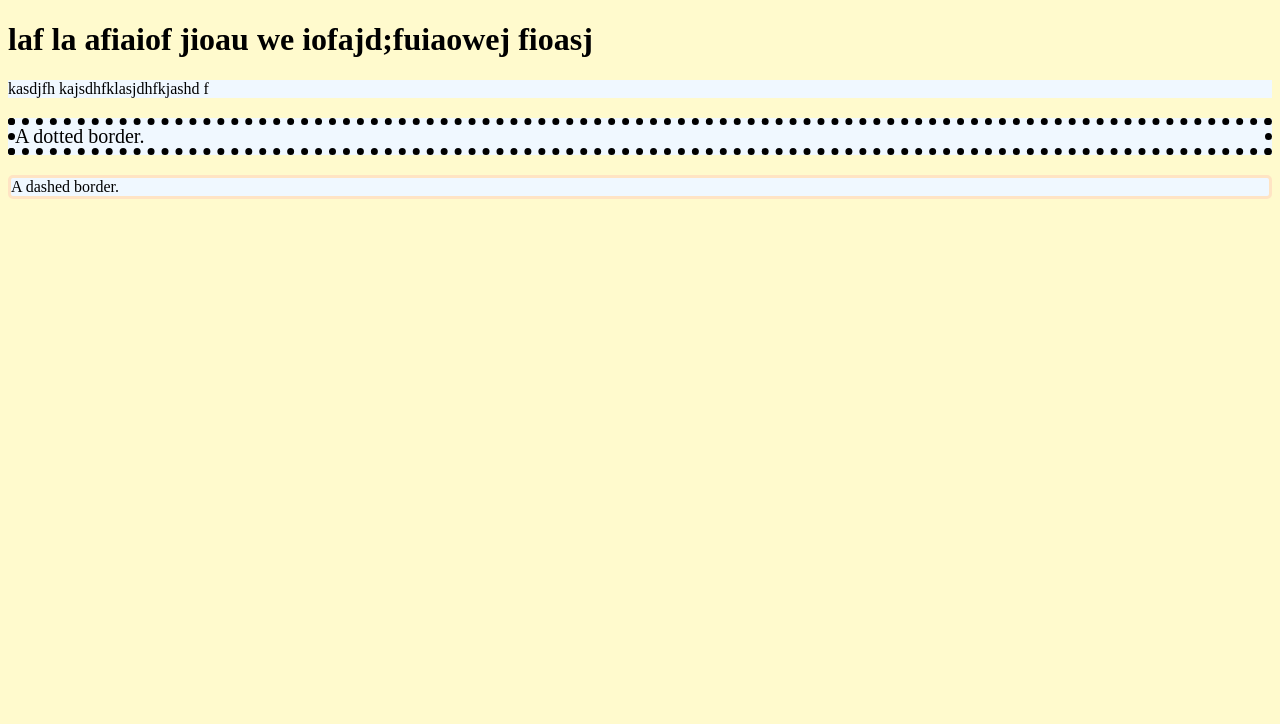
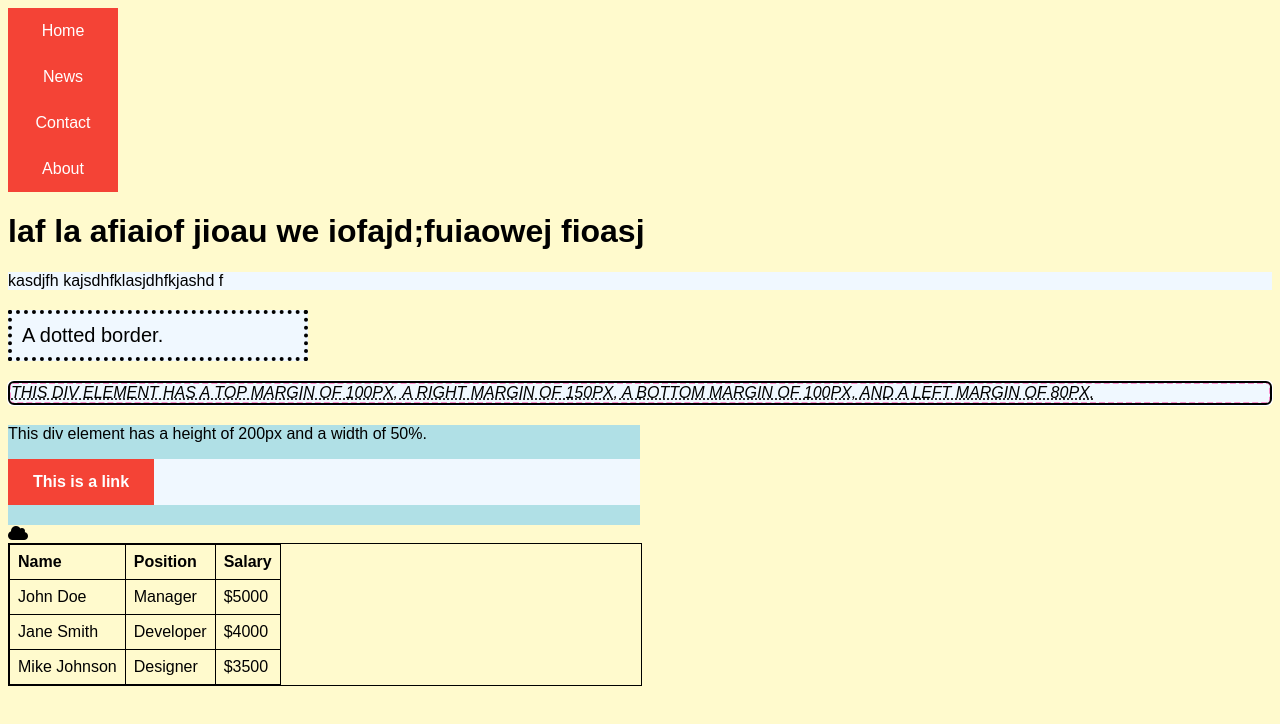
Before and after one commit to Soyaib10/html-css, a plain HTML site: page html-css/index.html in a window 1280 px wide. Drawn offline with Linux system fonts and the light colour scheme; a web font is replaced by a local one.

Commit message:
added some css

```diff
--- a/html-css/index.html
+++ b/html-css/index.html
@@ -4,16 +4,58 @@
 <head>
     <meta charset="UTF-8">
     <meta name="viewport" content="width=device-width, initial-scale=1.0">
+    <script src="https://kit.fontawesome.com/a076d05399.js" crossorigin="anonymous"></script>
     <link rel="stylesheet" href="styles.css">
+    <link rel="stylesheet" href="https://fonts.googleapis.com/css?family=Sofia">
     <title>html-css</title>
 </head>
 
 <body>
+    <ul>
+        <li><a href="#home">Home</a></li>
+        <li><a href="#news">News</a></li>
+        <li><a href="#contact">Contact</a></li>
+        <li><a href="#about">About</a></li>
+      </ul>
+
     <h1>laf la afiaiof jioau we iofajd;fuiaowej fioasj</h1>
     <p>kasdjfh kajsdhfklasjdhfkjashd f</p>
 
     <p class="dotted">A dotted border.</p>
-    <p class="dashed">A dashed border.</p>
+    <p class="dashed">This div element has a top margin of 100px, a right margin of 150px, a bottom margin of 100px, and a left margin of 80px.</p>
+
+    <div class="div1">
+        This div element has a height of 200px and a width of 50%.
+        <p><b><a href="default.asp" target="_blank">This is a link</a></b></p>
+    </div>
+    <i class="fas fa-cloud"></i>
+
+    <div class="table1" style="overflow-x:auto;">
+        <table>
+            <tr>
+              <th>Name</th>
+              <th>Position</th>
+              <th>Salary</th>
+            </tr>
+            <tr>
+              <td>John Doe</td>
+              <td>Manager</td>
+              <td>$5000</td>
+            </tr>
+            <tr>
+              <td>Jane Smith</td>
+              <td>Developer</td>
+              <td>$4000</td>
+            </tr>
+            <tr>
+              <td>Mike Johnson</td>
+              <td>Designer</td>
+              <td>$3500</td>
+            </tr>
+          </table>
+    </div>
+
+
 </body>
 
 </html>
--- a/html-css/styles.css
+++ b/html-css/styles.css
@@ -1,3 +1,28 @@
+body {
+    font-family: "Sofia", sans-serif;
+    background-color: aqua;
+    background-image: url("paper.gif");
+    background-repeat: repeat-x;
+
+    /* sets where to fit it; */
+    background-position: right top;
+    background-attachment: fixed;
+    /* will or will not move with the page scrolling*/
+    background: lemonchiffon url("") no-repeat right top fixed;
+}
+
+ul {
+    list-style-type: none;
+    margin: 0;
+    padding: 0;
+  }
+
+  li a {
+    display: block;
+    width: 60px;
+    background-color: #dddddd;
+  }
+
 p {
     background-color: aliceblue;
     color: black;
@@ -6,34 +31,80 @@ p {
 p.dotted {
     font-size: 20px;
     border-style: dotted;
-    border-width: 7px;
+    border-width: 4px;
+    padding: 10px;
+    width: 300px;
+    box-sizing: border-box;
+    /* only takes width value not padding */
 }
 
 p.dashed {
-    border: 3px solid grey;
+    border: 3px dashed grey;
     border-radius: 5px;
-    border-color: bisque;
+    border-color: rgb(250, 142, 205);
+    margin: 30px 23px 40px 100px;
+    margin: auto;
+    /* horizontally centetred */
+    outline: auto;
+    text-decoration-line: underline;
+    text-decoration-style: dotted;
+    text-transform: uppercase;
+    font-style: italic;
 }
 
-body {
-    background-color: aqua;
-    background-image: url("paper.gif");
-    background-repeat: repeat-x;
-
-    /* sets where to fit it; */
-    background-position: right top;
-    background-attachment: fixed; /* will or will not move with the page scrolling*/
-
+.div1 {
+    margin-top: 20px;
+    height: 100px;
+    width: 50%;
+    background-color: powderblue;
 }
 
-/* shorter version of body
-When using the shorthand property the order of the property values is:
-background-color
-background-image
-background-repeat
-background-attachment
-background-position
-*/
-body {
-    background: lemonchiffon url("") no-repeat right top fixed;
+
+/* unvisited link */
+a:link {
+    background-color: #f44336;
+    color: white;
+    padding: 14px 25px;
+    text-align: center;
+    text-decoration: none;
+    display: inline-block;
 }
+
+/* visited link */
+a:visited {
+    color: green;
+}
+
+/* mouse over link */
+a:hover {
+    color: hotpink;
+}
+
+/* selected link */
+a:active {
+    color: blue;
+}
+
+.table1 {
+    border: 1px solid;
+    height: 10%;
+    width: 50%;
+    text-align: center;
+}
+
+table {
+    width: 100;
+    border-collapse: collapse;
+}
+
+th, td {
+    border: 1px solid black;
+    padding: 8px;
+    text-align: left;
+}
+
+tr {
+    border-bottom: 1px solid black;
+}
+
+tr:hover {background-color: coral;}
```
